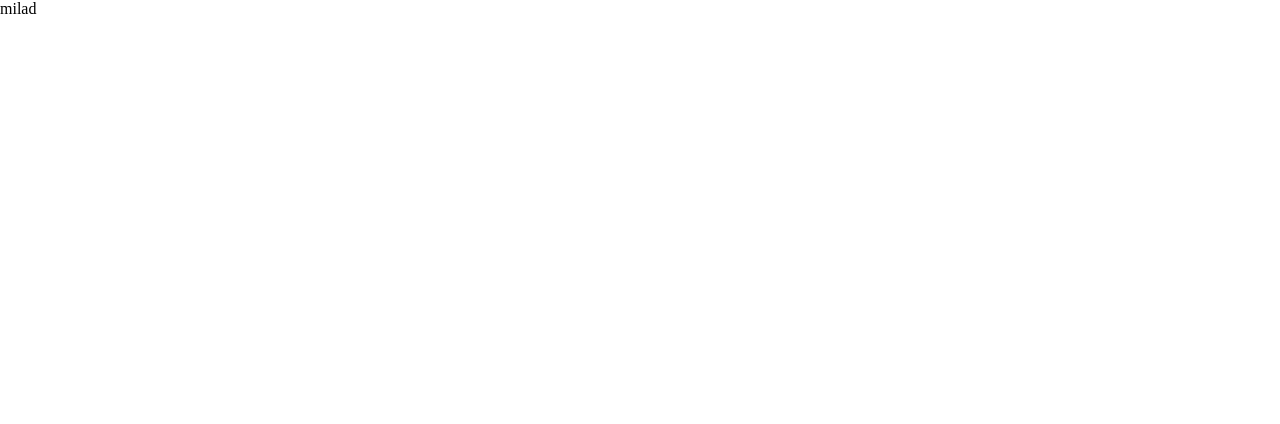
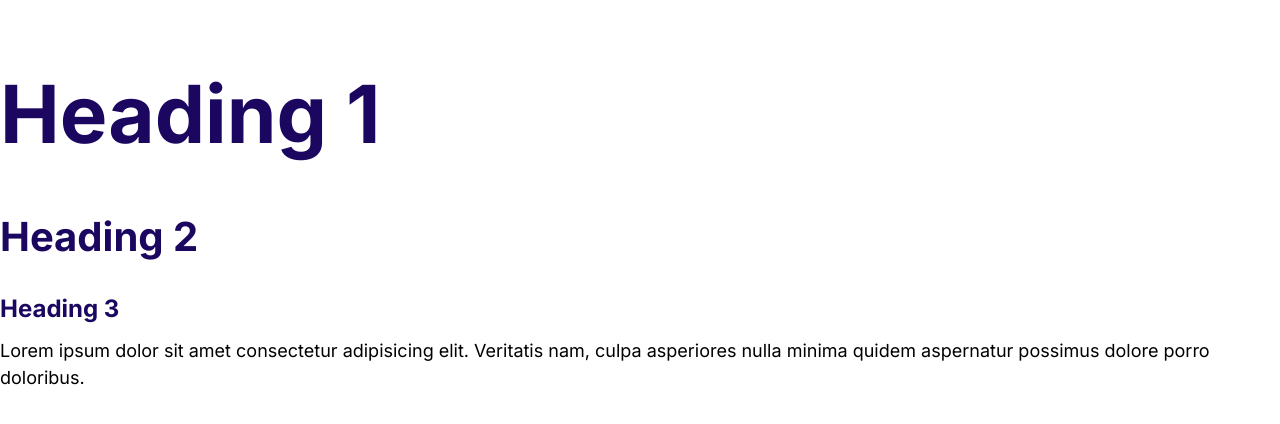
Before and after one commit to miillaadddddd/finalMosh, a plain HTML site: page index.html in a window 1280 px wide. Drawn offline with Linux system fonts and the light colour scheme.

Commit message:
Define the styles for the fonts

```diff
--- a/css/style.css
+++ b/css/style.css
@@ -1,7 +1,47 @@
-:root{
-  --color-primary:#2584ff;
-  --color-secondary:#00d9ff;
-  --color-accent:#ff3400;
-  --color-headings:#1b0760;
-  --color-body:#918ca4;
+:root {
+  --color-primary: #2584ff;
+  --color-secondary: #00d9ff;
+  --color-accent: #ff3400;
+  --color-headings: #1b0760;
+  --color-body: #918ca4;
 }
+html {
+  font-size: 62.5%;
+}
+body {
+  font-family: Inter, Arial, Helvetica, sans-serif;
+  font-size: 2.4rem;
+  line-height: 1.5;
+}
+h1,
+h2,
+h3 {
+  color: var(--color-headings);
+  margin-bottom: 1rem;
+}
+h1 {
+  font-size: 7rem;
+}
+h2 {
+  font-size: 4rem;
+}
+h3 {
+  font-size: 3rem;
+}
+p {
+  margin-top: 0;
+}
+@media screen and (min-width: 1024px) {
+  body {
+    font-size: 1.8rem;
+  }
+  h1{
+    font-size: 8rem;
+  }
+  h2{
+    font-size: 4rem;
+  }
+  h3{
+    font-size: 2.4rem;
+  }
+}
--- a/index.html
+++ b/index.html
@@ -1,15 +1,27 @@
 <!DOCTYPE html>
 <html lang="en">
-<head>
-    <meta charset="UTF-8">
-    <meta http-equiv="X-UA-Compatible" content="IE=edge">
-    <meta name="viewport" content="width=device-width, initial-scale=1.0">
+  <head>
+    <meta charset="UTF-8" />
+    <meta http-equiv="X-UA-Compatible" content="IE=edge" />
+    <meta name="viewport" content="width=device-width, initial-scale=1.0" />
     <title>Document</title>
-    <link rel="stylesheet" href="./css/normalize.css">
-    <link rel="stylesheet" href="./css/style.css">
-</head>
-<body>
-    <div class="hero">milad</div>
-
-</body>
+    <link rel="preconnect" href="https://fonts.googleapis.com" />
+    <link rel="preconnect" href="https://fonts.gstatic.com" crossorigin />
+    <link
+      href="https://fonts.googleapis.com/css2?family=Inter:wght@400;700&display=swap"
+      rel="stylesheet"
+    />
+    <link
+      href="https://fonts.googleapis.com/css2?family=Inter&display=swap"
+      rel="stylesheet"
+    />
+    <link rel="stylesheet" href="./css/normalize.css" />
+    <link rel="stylesheet" href="./css/style.css" />
+  </head>
+  <body>
+    <h1>Heading 1</h1>
+    <h2>Heading 2</h2>
+    <h3>Heading 3</h3>
+    <p>Lorem ipsum dolor sit amet consectetur adipisicing elit. Veritatis nam, culpa asperiores nulla minima quidem aspernatur possimus dolore porro doloribus.</p>
+  </body>
 </html>
```
